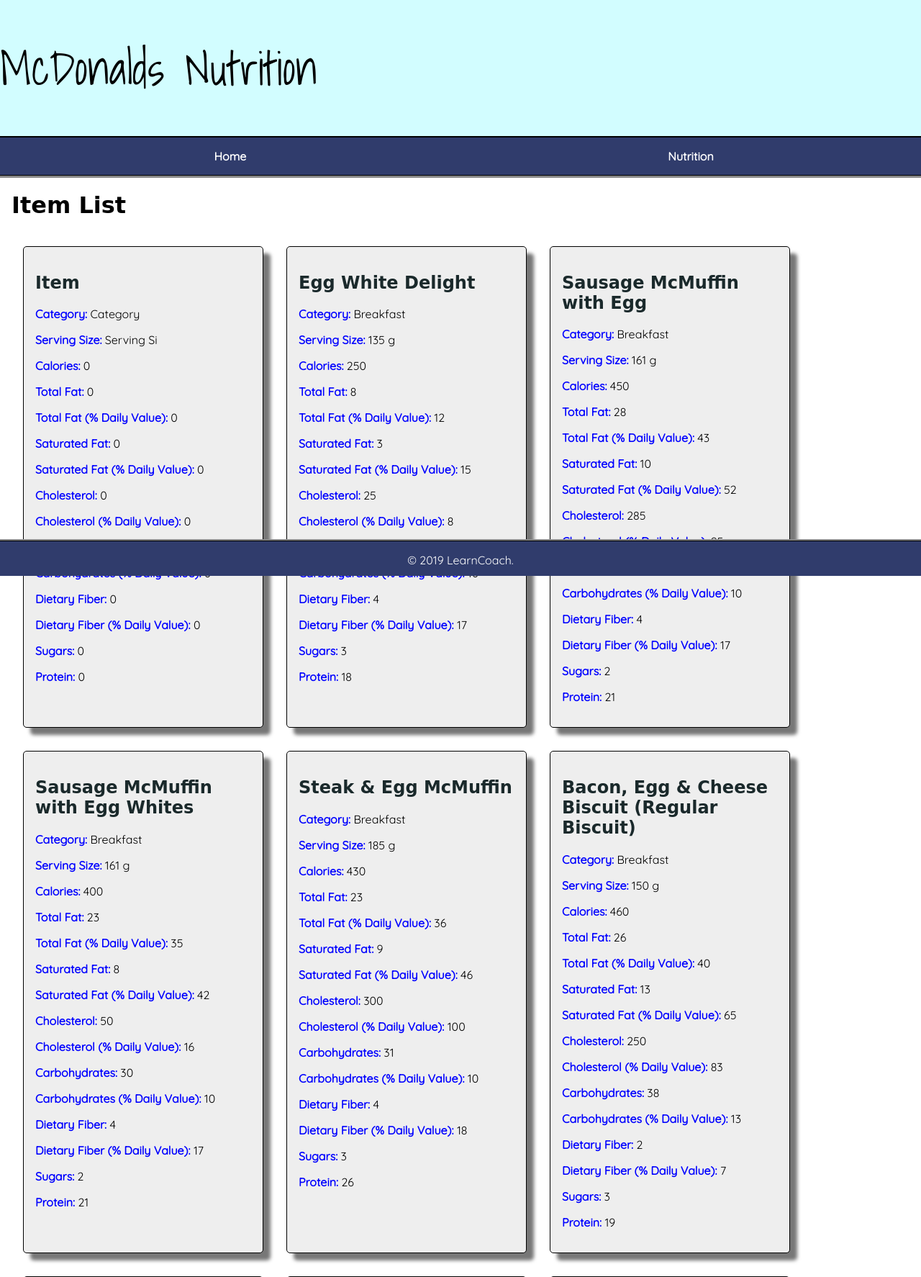
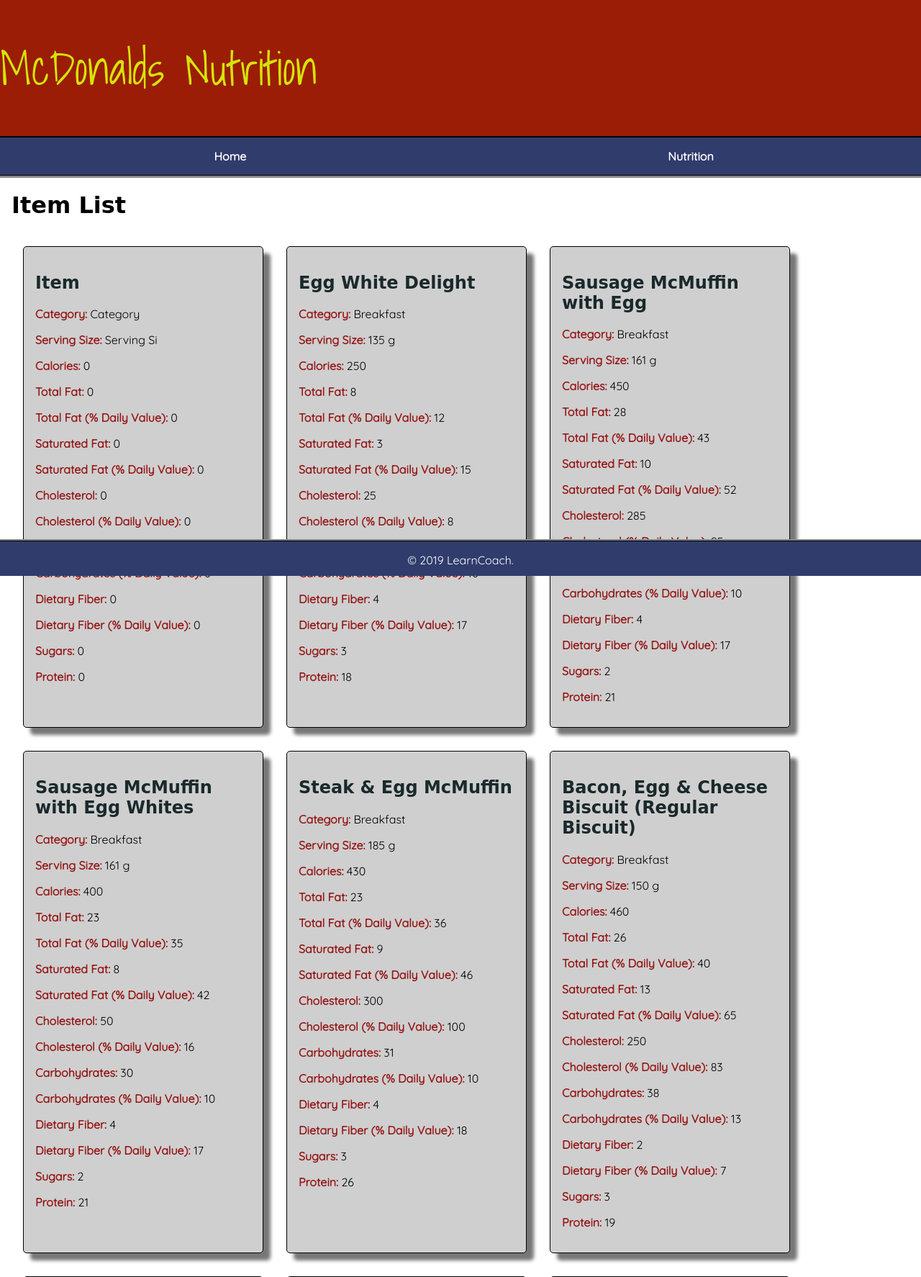
Before and after one commit to Eamonn00/Eamonn-Thwaites---Starter-Files, a PHP site: page /mcdonalds.php in a window 1280 px wide. Shown: the top 1774 px of the page at 72% size. Run offline with PHP 8.4, Linux system fonts and the light colour scheme; data comes from the database, SQL or seed files in the repository; some web fonts are replaced.

Commit message:
Added styling

```diff
--- a/McDonalds/css/main.css
+++ b/McDonalds/css/main.css
@@ -7,7 +7,7 @@
 
 h1 {
     font-family: 'McLaren', cursive;
-    color: black;
+    color: rgb(0, 0, 0);
 }
 
 h2 {
@@ -18,7 +18,7 @@
 header {
     display: flex;
     align-items: center;
-    background: #D2FDFF;
+    background: #9b1d06;
 }
 
 header img {
@@ -34,7 +34,7 @@
     font-family: 'Shadows Into Light', cursive;
     font-size: 400%;
     font-weight: lighter;
-    color: inherit;
+    color: rgb(213, 228, 8);
 }
 
 footer {
@@ -129,7 +129,7 @@
 }
 
 #title {
-    color: blue;
+    color: rgb(150, 25, 25);
     font-weight: bold;
 }
 
@@ -137,7 +137,7 @@
     flex-basis: 300px;
     flex-grow: 0;
     flex-shrink: 0;
-    background: #eee;
+    background: rgb(207, 207, 207);
     margin: 1em;
     padding: 1em;
     border: solid black thin;
```
